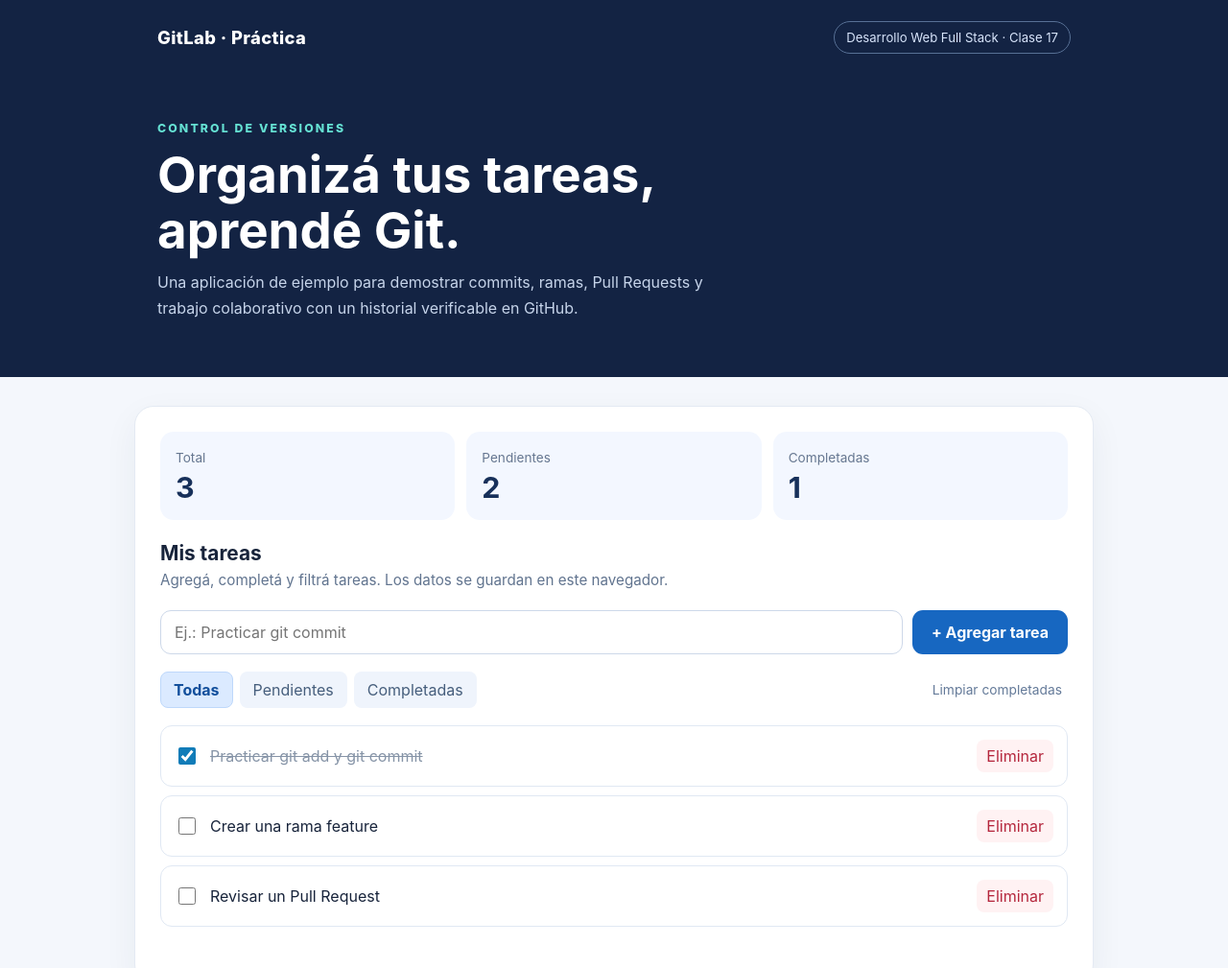
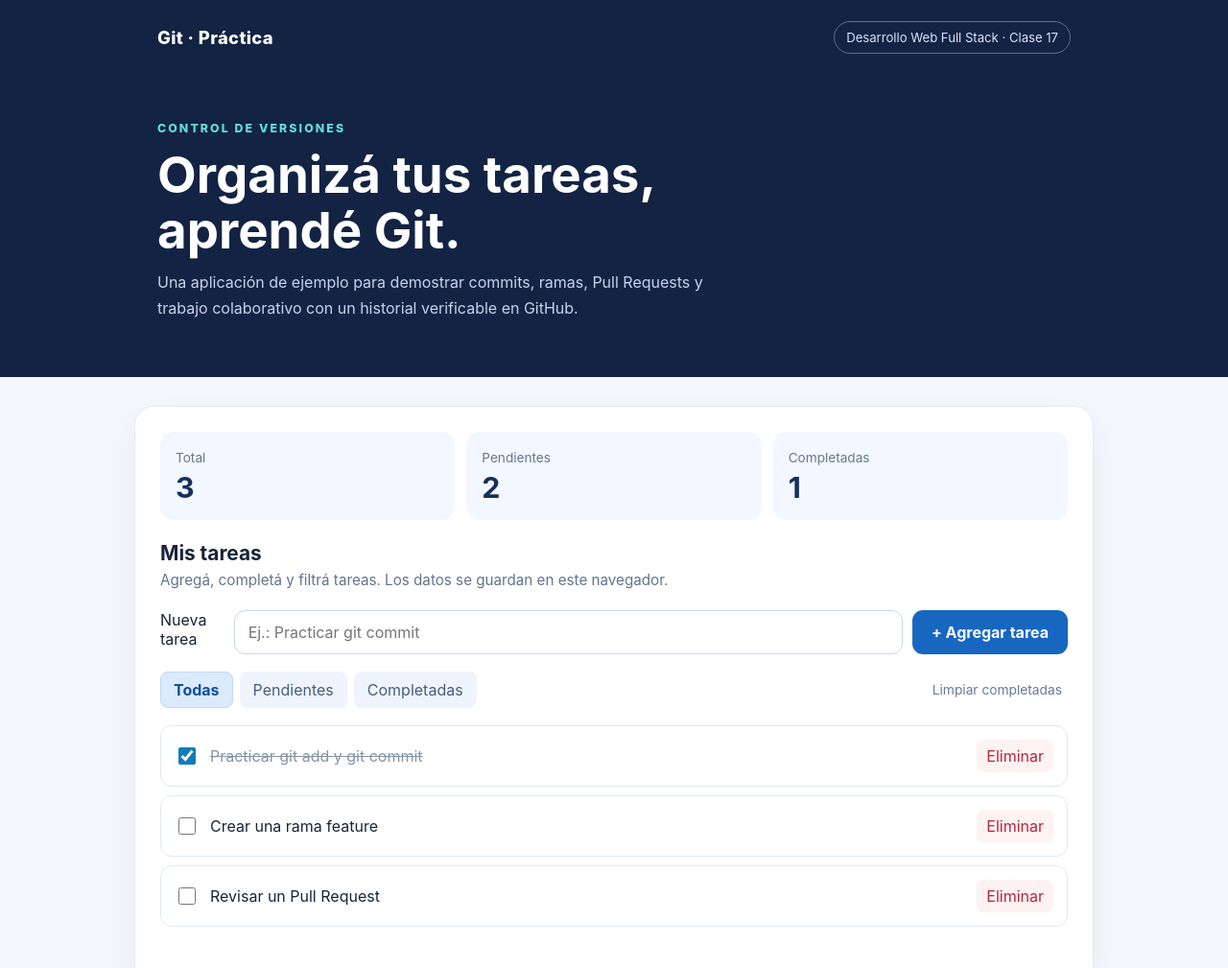
Before and after one commit to fermachuca10/idt-git, a plain HTML site: page index.html in a window 1280 px wide. Shown: the top 1009 px of the page at 96% size. Drawn offline with Linux system fonts and the light colour scheme.

Commit message:
fix: mejorar accesibilidad y título de la aplicación

```diff
--- a/index.html
+++ b/index.html
@@ -11,7 +11,7 @@
 <body>
   <header class="site-header">
     <div class="shell">
-      <div class="topbar"><span class="brand">GitLab · Práctica</span><span class="course-label">Desarrollo Web Full Stack · Clase 17</span></div>
+      <div class="topbar"><span class="brand">Git · Práctica</span><span class="course-label">Desarrollo Web Full Stack · Clase 17</span></div>
       <section class="hero">
         <div class="eyebrow">Control de versiones</div>
         <h1>Organizá tus tareas,<br>aprendé Git.</h1>
@@ -29,7 +29,7 @@
       <h2 class="section-title">Mis tareas</h2>
       <p class="intro">Agregá, completá y filtrá tareas. Los datos se guardan en este navegador.</p>
       <form id="task-form" class="task-form">
-        <label for="task-input" class="sr-only" style="position:absolute;left:-9999px">Nueva tarea</label>
+        <label for="task-input" class="sr-only">Nueva tarea</label>
         <input id="task-input" class="task-input" type="text" name="tarea" placeholder="Ej.: Practicar git commit" maxlength="120" required>
         <button class="primary" type="submit">+ Agregar tarea</button>
       </form>
```
